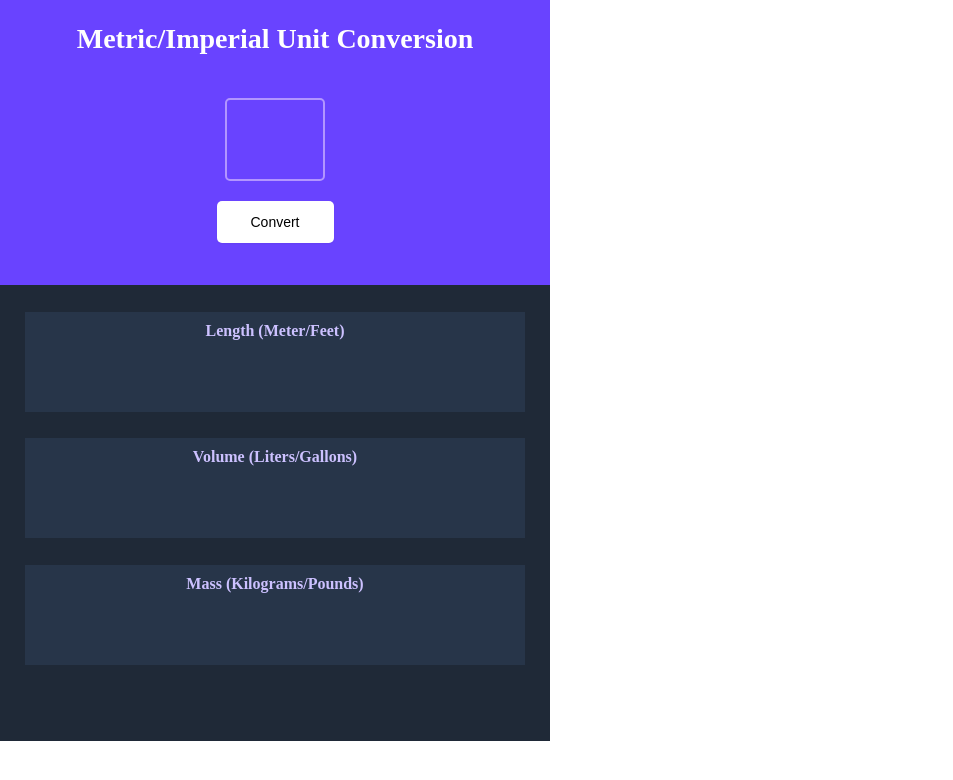
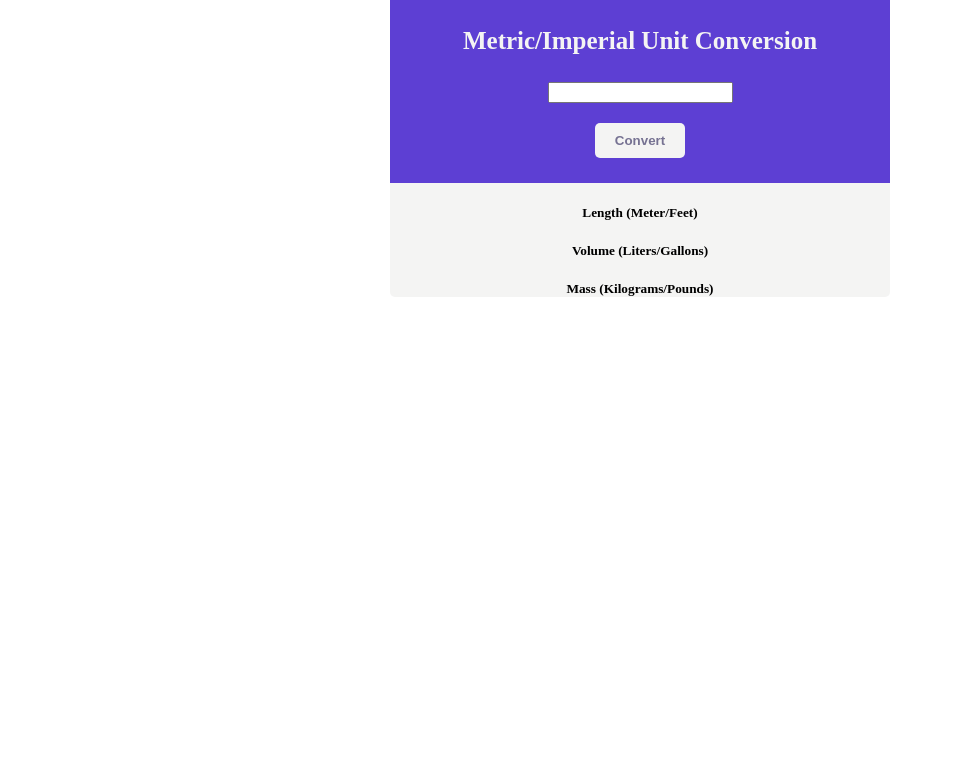
Before and after one commit to Hudamabkhoot/Unit-Conversion, a plain HTML site: page index.html in a window 1280 px wide. Shown: the whole page, without its empty margins (0-953 px from the left). Drawn offline with Linux system fonts and the light colour scheme.

Commit message:
Update index.css

```diff
--- a/index.css
+++ b/index.css
@@ -1,153 +1,86 @@
 body {
     margin: 0;
+    padding: 0;
 
 }
 
 .container {
-    width: 550px;
-    height: 729px;
-    left: 696px;
-    top: 126px;
-    background: #1F2937;
+    margin: auto;
+    width: 500px;
+    text-align: center;
+    background: #f4f4f3;
+    border-radius: 5px;
 }
 
-/* top */
 
-.top {
-    max-width: 550px;
-    height: 285px;
-    background: #6943FF;
-    padding: 0;
+.top{
+    background: #5D3FD3;
+    color: #f4f4f3;
+    padding: 10px;
+}
+
+.top h1 {
+    font-size: 25px;
+     padding-bottom: 10px;
+}
+
+#num-input {
+    background: none;
+    border: 2px solid #E6E6FA;
+    color: #E6E6FA;
+    font-weight: bold;
+    font-size: 60px;
+    width: 100px;
+    margin: 0 auto;
+    border-radius: 5px;
     text-align: center;
 }
 
+ input::-webkit-outer-spin-button,
+ input::-webkit-inner-spin-button {
+     -webkit-appearance: none;
+      margin: 0;
+ }
 
-.btn  {
-    margin: 10px;
+input[type=number] {
+ -moz-appearance: textfield;
+        }
+
+.btn {
     display: flex;
+    align-items: center;
     justify-content: center;
-    align-items: center;
 }
 
 #btn {
-    background: white;
-    border: 0;
+    background: #f4f4f3;
+    color: #767292;
+    border: none;
+    margin-top: 20px;
     padding: 10px 20px;
-    font-size: 14px;
-    width: 117px;
-    height: 42px;
-    left: 217px;
-    top: 209px;
-    background: #FFFFFF;
-/* shadow/sm */
-
-box-shadow: 0px 1px 2px rgba(0, 0, 0, 0.05);
-border-radius: 5px;
+    border-radius: 5px;
+    cursor: pointer;
+    font-weight: bold;
+    margin-bottom: 15px;
 }
 
-.put {
-    display: flex;
-    justify-content: center;
-    align-items: center;
-    margin: 20px;
+#btn:hover {
+     background: #273549;
+     color: #FFFFFF;
 }
 
-input {
-    font-family: 'Inter';
-    font-style: normal;
-    font-weight: 800;
-    font-size: 50px;
-    color: #FFFFFF;
-    box-sizing: border-box;
-    width: 100px;
-    height: 83px;
-    border-radius: 5px;
-    background: #6943FF;
-    text-align: center;
-    border: 2px solid #B295FF;
-}
-.top h1 {
-    color: white;
-    font-style: normal;
-    font-weight: 800;
-    font-size: 28px;
-    line-height: 38px;
-    padding: 20px;
+.units {
+    padding: 5px 5px;
 }
 
-/* down */
-
-.down {
-    background: #1F2937;
-    width: 550px;
-    height: 429px;
+#length, #volume, #mass {
+    color: #767292;
+   background: #fefffe;
+   margin: 15px;
+   padding: 2px 5px;
 }
 
-.h5 {
-    padding-top: 10px;
-    padding-bottom: 0;
-    font-size: 16px;
-    color: #CCC1FF;
-
+#length-value, #volume-value, #mass-value {
+    font-size: 13px;
+    color: #767292;
 }
-
-/* meter */
-
-#meter {
-    width: 500px;
-    height: 100px;
-    background: #273549;
-    margin: 0 auto;
-    text-align: center;
-    color: #CCC1FF;
-}
-
-
-#outputMeters {
-    padding-bottom: 10px;
-    font-weight: 400;
-    font-size: 13px;
-    line-height: 20px;
-    color: #FFFFFF;
-
-}
-
-/* liters */
-
-#liters {
-    width: 500px;
-    height: 100px;
-    background: #273549;
-    margin: 0 auto;
-    text-align: center;
-    color: #CCC1FF;
-    text-align: center;
-}
-
-#outputliters {
-    padding-bottom: 10px;
-    font-weight: 400;
-    font-size: 13px;
-    line-height: 20px;
-    color: #FFFFFF;
-}
-
-/* top */
-
-#kilograms {
-    width: 500px;
-    height: 100px;
-    background: #273549;
-    margin: 0 auto;
-    text-align: center;
-    color: #CCC1FF;
-    text-align: center;
-}
-
-#outputkilograms {
-    padding-bottom: 10px;
-    font-weight: 400;
-    font-size: 13px;
-    line-height: 20px;
-    color: #FFFFFF;
-}
```
